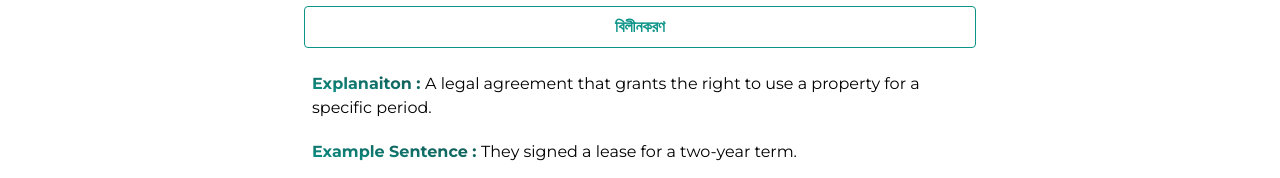
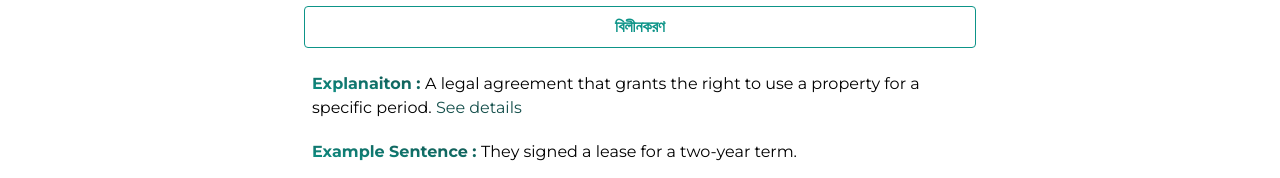
Before and after one commit to ashsajal1/verbalcom, a Vue app: page /quiz in a window 1280 px wide. Shown: the part 437-615 px from the top of the page. Built offline with nearby package versions, Linux system fonts and the light colour scheme.

Commit message:
feat: add see detals

```diff
--- a/src/pages/Quiz.vue
+++ b/src/pages/Quiz.vue
@@ -2,7 +2,8 @@
     <div v-if="feedback !== 'Quiz Finished!'">
         <h1 class="font-bold text-3xl g-text text-center mb-4">Quiz Page</h1>
         <div class="grid place-items-center">
-            Cannot answer well? <RouterLink class="text-primary p-2 hover:bg-primary hover:text-slate-100 rounded" to="/vocabulary">Click & practice vocabulary!</RouterLink>
+            Cannot answer well? <RouterLink class="text-primary p-2 hover:bg-primary hover:text-slate-100 rounded"
+                to="/vocabulary">Click & practice vocabulary!</RouterLink>
         </div>
         <div class="md:px-72" v-if="currentQuestion">
             <div
@@ -26,7 +27,9 @@
 
             <div class="p-2 mt-4" v-motion-pop v-if="currentQuestion.explanation">
                 <span class="g-text font-bold">Explanaiton : </span>
-                {{ currentQuestion.explanation }}
+                {{ currentQuestion.explanation }} <RouterLink :to="`explanation?word=${currentQuestion.word}`">
+                    <span class="text-secondary">See details</span>
+                </RouterLink>
             </div>
             <div class="p-2 mt-1" v-motion-pop v-if="currentQuestion.exampleUsage">
                 <span class="g-text font-bold">Example Sentence : </span>
@@ -57,6 +60,7 @@ import type { Vocabulary } from '@/lib/vocabulary/types';
 import Button from '@/components/Button.vue';
 import { Check, X, Volume1 } from 'lucide-vue-next';
 import { useSpeechSynthesis } from '@vueuse/core';
+import { computed } from 'vue';
 
 const speakSentence = (word: string) => {
     const {
@@ -111,6 +115,7 @@ const generateQuestions = () => {
     return vocabulary.map(word => ({
         question: `What is the meaning of ${word.en}?`,
         answer: word.bn,
+        word: word.en,
         explanation: word.explanation,
         exampleUsage: word.example,
         options: generateRandomOptions(word.bn, vocabulary)
```
